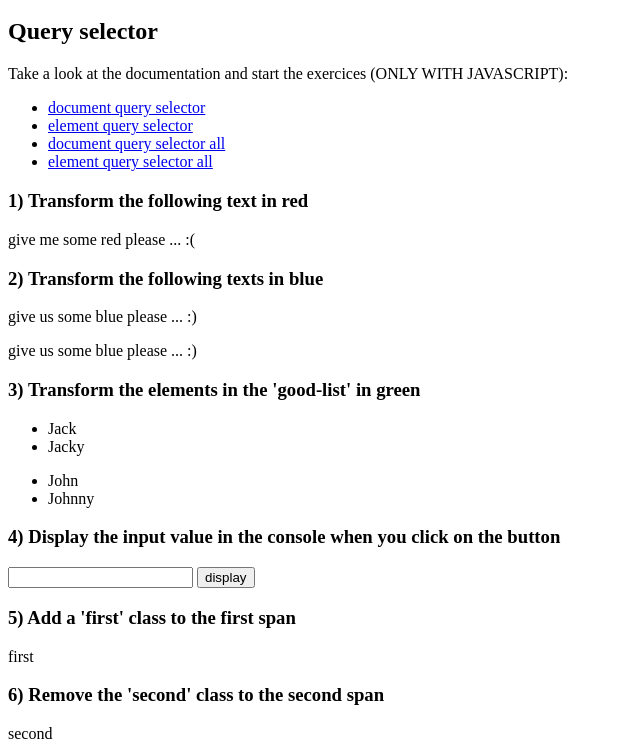
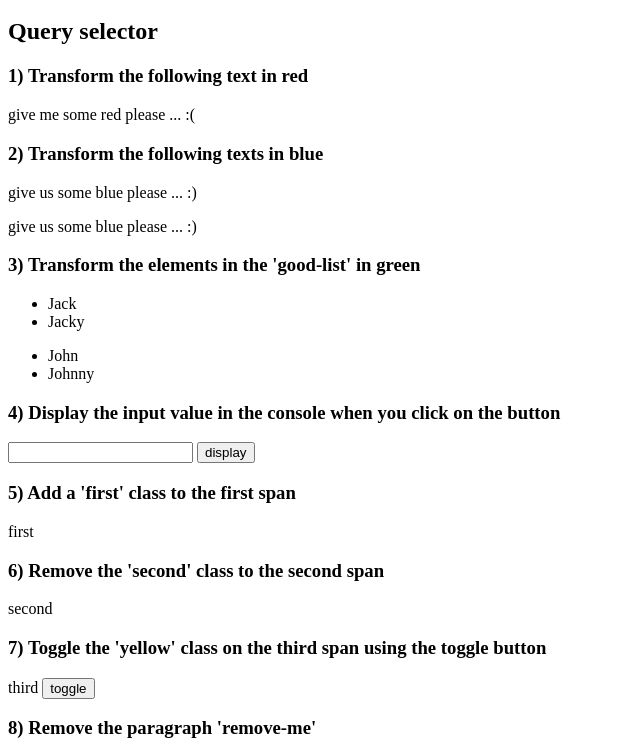
Before and after one commit to PierreCavalet/formation-js-front, a website: page dom-manipulation/index.html in a window 1280 px wide. Shown: the part 48-800 px from the top of the page, without its empty margins (0-640 px from the left). Drawn offline with Linux system fonts and the light colour scheme.

Commit message:
remove documentation

```diff
--- a/dom-manipulation/index.html
+++ b/dom-manipulation/index.html
@@ -12,30 +12,6 @@
 
     <div id="my-javascript-formation">
       <h2>Query selector</h2>
-
-      Take a look at the documentation and start the exercices (ONLY WITH JAVASCRIPT):
-      <ul>
-        <li>
-          <a href="https://developer.mozilla.org/en-US/docs/Web/API/Document/querySelector">
-            document query selector
-          </a>
-        </li>
-        <li>
-          <a href="https://developer.mozilla.org/en-US/docs/Web/API/Element/querySelector">
-            element query selector
-          </a>
-        </li>
-        <li>
-          <a href="https://developer.mozilla.org/en-US/docs/Web/API/Document/querySelectorAll">
-            document query selector all
-          </a>
-        </li>
-        <li>
-          <a href="https://developer.mozilla.org/en-US/docs/Web/API/Element/querySelectorAll">
-            element query selector all
-          </a>
-        </li>
-      </ul>
 
       <h3>1) Transform the following text in red</h3>
       <p id="i-should-be-red">
```
